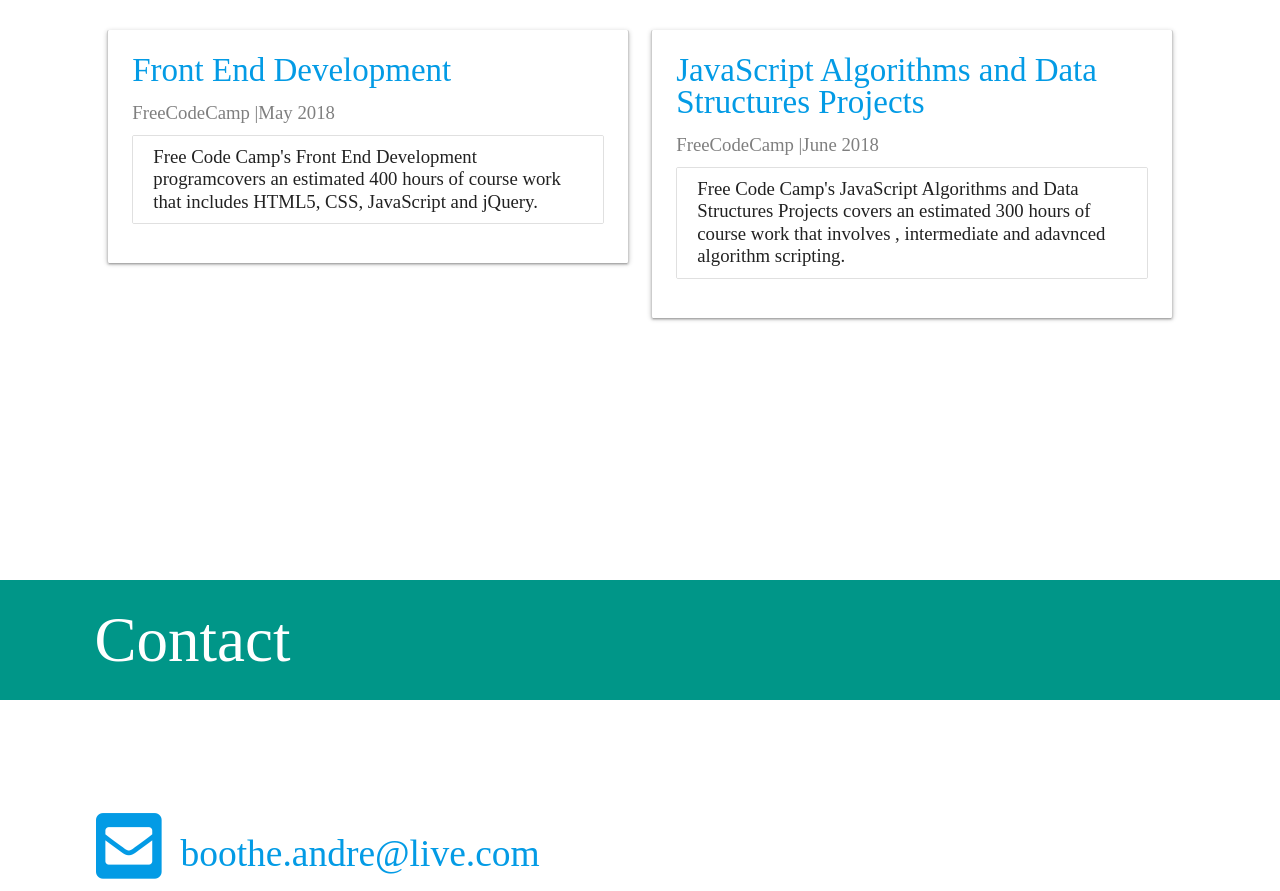
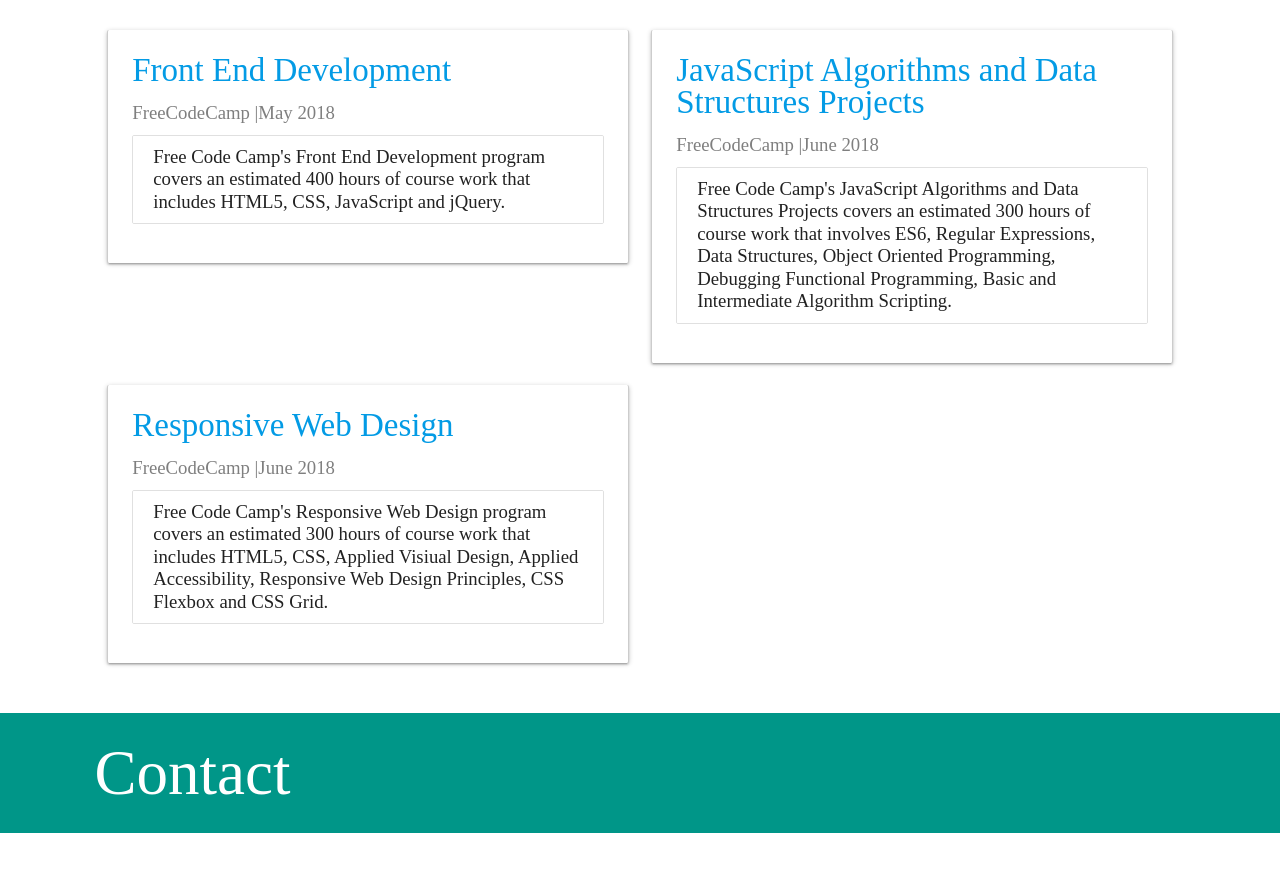
Before and after one commit to andreboothe/portfolio, a React (Create React App) app: page / in a window 1280 px wide. Shown: the part 5000-5891 px from the top of the page. Built offline with nearby package versions, Linux system fonts and the light colour scheme; no server answers.

Commit message:
new cert

```diff
--- a/src/components/pagesComponent/CertificatePage.js
+++ b/src/components/pagesComponent/CertificatePage.js
@@ -15,7 +15,7 @@
                         title ="Front End Development "
                         subTitle ="FreeCodeCamp |May 2018"
                         aTagLink="https://www.freecodecamp.org/certification/andreboothe/legacy-front-end"
-                        info="Free Code Camp's Front End Development programcovers an estimated
+                        info="Free Code Camp's Front End Development program covers an estimated
                                 400 hours of course work that includes
                                 HTML5, CSS, JavaScript and jQuery."
                     />
@@ -26,9 +26,19 @@
                         aTagLink="https://www.freecodecamp.org/certification/andreboothe/javascript-algorithms-and-data-structures"
                         info="Free Code Camp's JavaScript Algorithms and Data Structures Projects
                                 covers an estimated 300 hours of course work that involves
-                                , intermediate and adavnced algorithm scripting."
+                                ES6, Regular Expressions, Data Structures, Object Oriented Programming, Debugging
+                                Functional Programming, Basic and Intermediate Algorithm Scripting."
                     />
 
+                    <EduCard
+                        title ="Responsive Web Design "
+                        subTitle ="FreeCodeCamp |June 2018"
+                        aTagLink="https://www.freecodecamp.org/certification/andreboothe/responsive-web-design"
+                        info="Free Code Camp's Responsive Web Design program covers an estimated
+                                300 hours of course work that includes
+                                HTML5, CSS, Applied Visiual Design, Applied Accessibility, Responsive Web Design
+                                Principles, CSS Flexbox  and CSS Grid."
+                    />
                 </div>
             </div>
         </section>
```
